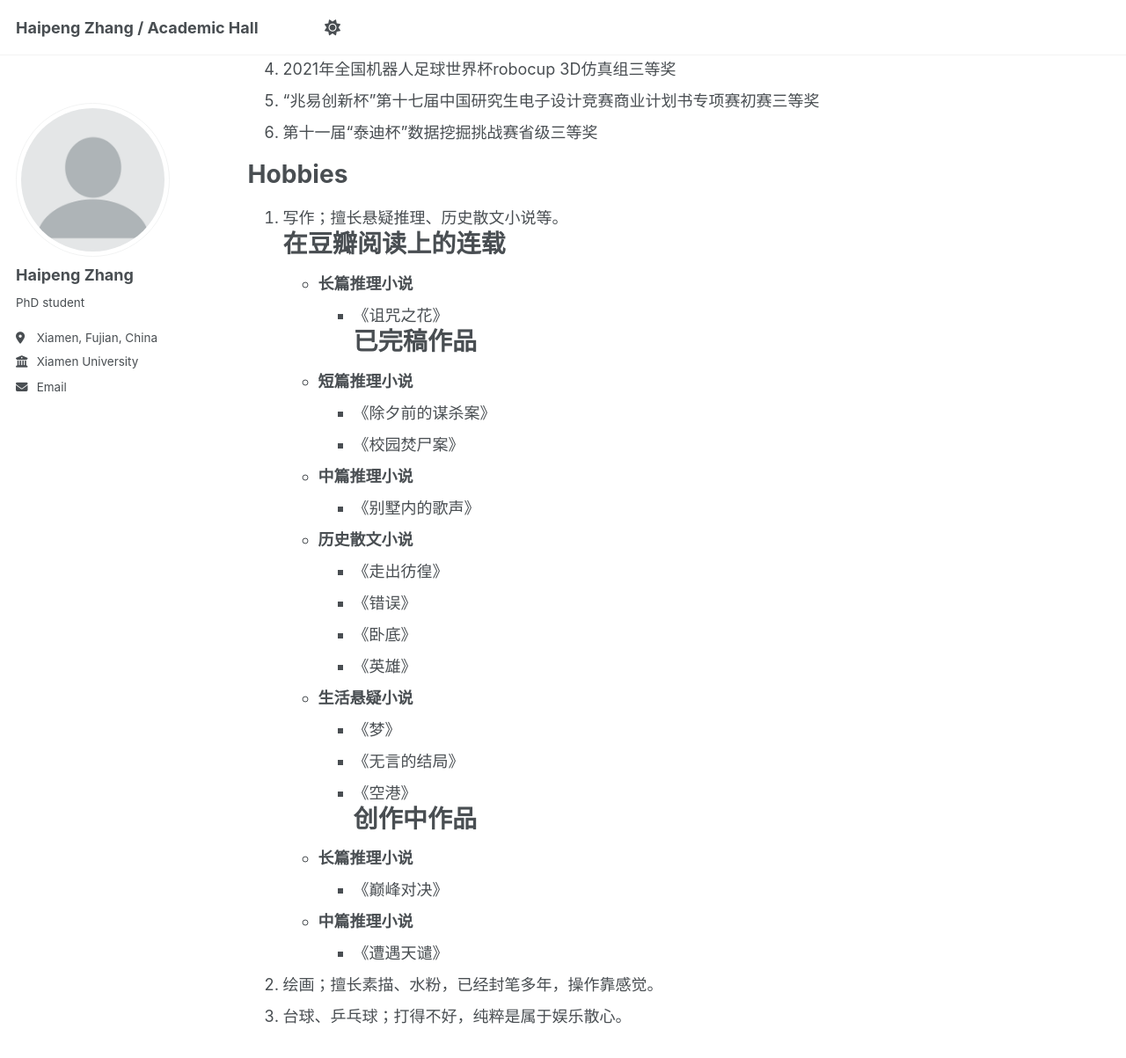
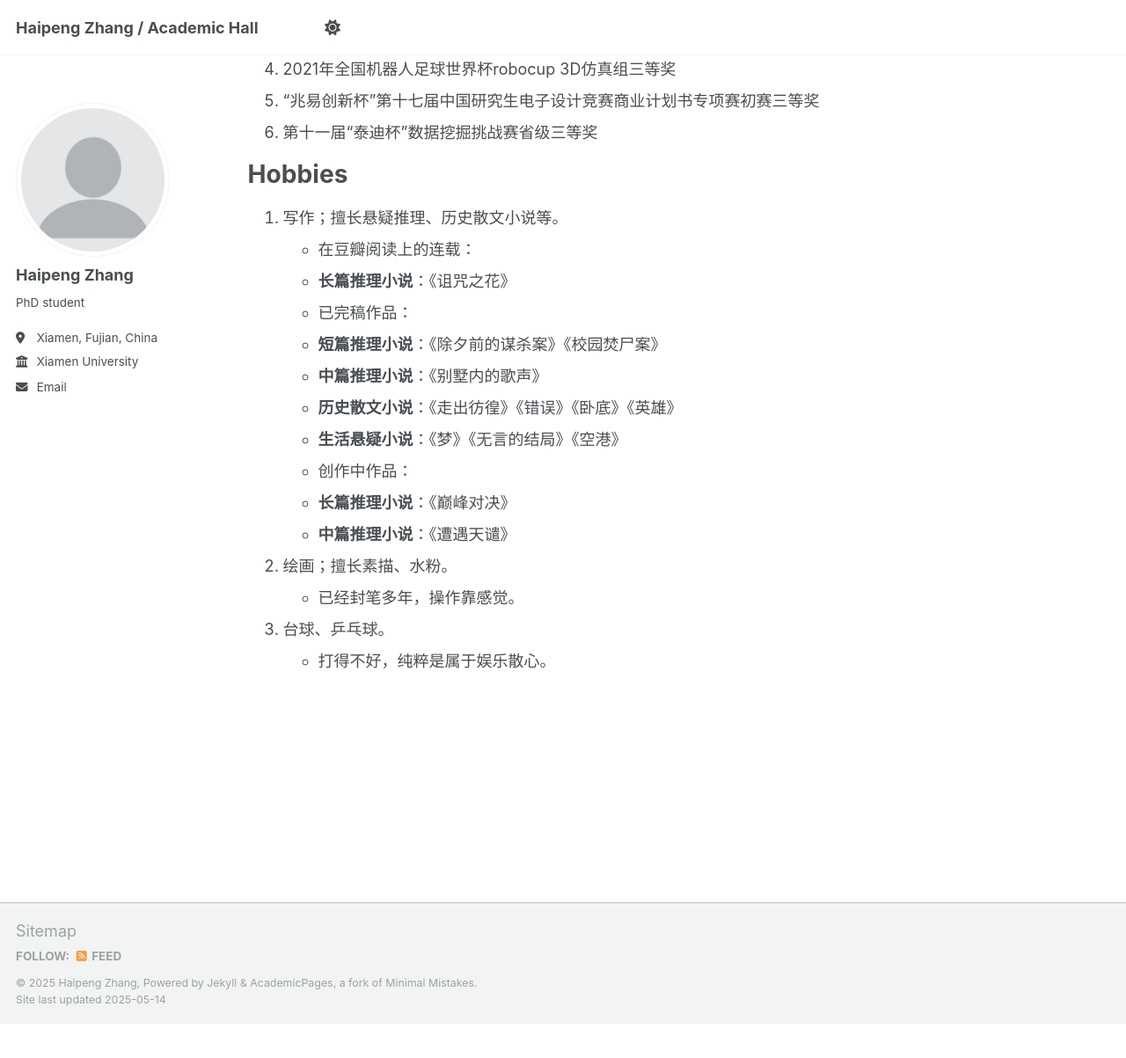
Before and after one commit to Harry-first/haipengzhang, a Jekyll site: the page built from _pages/about.md, in a window 1280 px wide and 1400 px high, scrolled down 2111 px. Shown: the top 1203 px of the window at 88% size. Built offline with Jekyll 4.4.1, drawn with Linux system fonts in a browser that asks for light colours; after the commit the page ends 3275 px from its top, so only the background shows below that.

```diff
--- a/_pages/about.md
+++ b/_pages/about.md
@@ -55,28 +55,17 @@ redirect_from:
 **Hobbies**
 ======
 1. 写作；擅长悬疑推理、历史散文小说等。
-# 在豆瓣阅读上的连载
-- **长篇推理小说**
-  - 《诅咒之花》
-# 已完稿作品
-- **短篇推理小说**
-  - 《除夕前的谋杀案》
-  - 《校园焚尸案》
-- **中篇推理小说**
-  - 《别墅内的歌声》
-- **历史散文小说**
-  - 《走出彷徨》
-  - 《错误》
-  - 《卧底》
-  - 《英雄》
-- **生活悬疑小说**
-  - 《梦》
-  - 《无言的结局》
-  - 《空港》
-# 创作中作品
-- **长篇推理小说**
-  - 《巅峰对决》
-- **中篇推理小说**
-  - 《遭遇天谴》
-3. 绘画；擅长素描、水粉，已经封笔多年，操作靠感觉。
-4. 台球、乒乓球；打得不好，纯粹是属于娱乐散心。
+- 在豆瓣阅读上的连载：
+- **长篇推理小说**：《诅咒之花》
+- 已完稿作品：
+- **短篇推理小说**：《除夕前的谋杀案》《校园焚尸案》
+- **中篇推理小说**：《别墅内的歌声》
+- **历史散文小说**：《走出彷徨》《错误》《卧底》《英雄》
+- **生活悬疑小说**：《梦》《无言的结局》《空港》
+- 创作中作品：
+- **长篇推理小说**：《巅峰对决》
+- **中篇推理小说**：《遭遇天谴》
+3. 绘画；擅长素描、水粉。
+- 已经封笔多年，操作靠感觉。
+4. 台球、乒乓球。
+- 打得不好，纯粹是属于娱乐散心。
```
